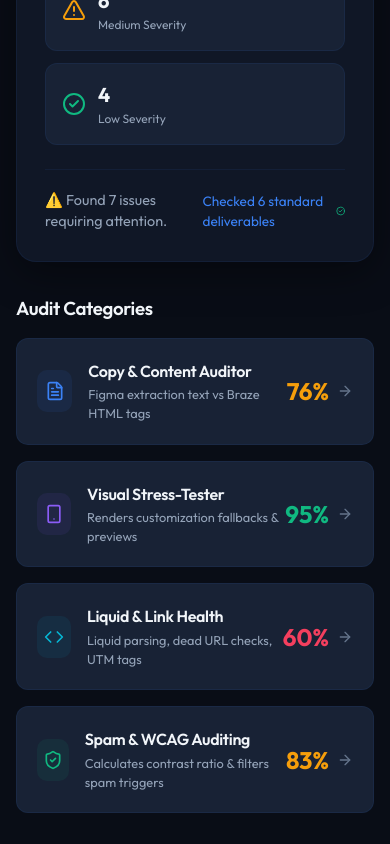
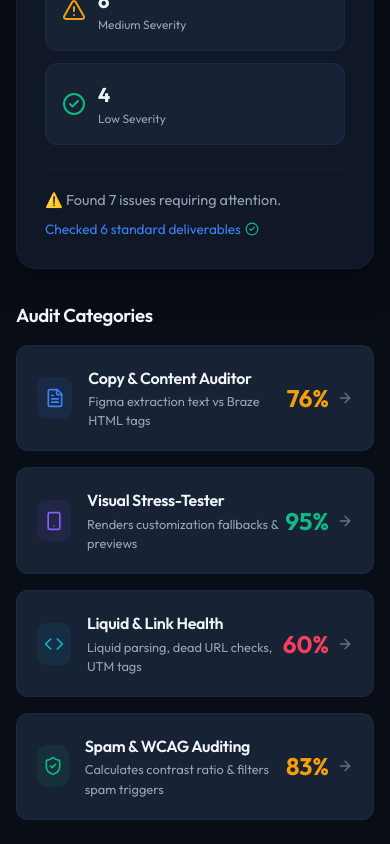
Before and after one commit to mzubtsova/omni-qa-braze, a React (Vite) app: page / in a window 390 px wide. Shown: the part 1082-1926 px from the top of the page. Built offline with nearby package versions, Linux system fonts and the light colour scheme.

Commit message:
design: add channel tab wrap support and stats layout wrap for mobile viewports

```diff
--- a/src/components/CopyAuditor.jsx
+++ b/src/components/CopyAuditor.jsx
@@ -172,7 +172,7 @@ export default function CopyAuditor({
           </div>
 
           {/* Channel selector tabs inside Copy Auditor */}
-          <div style={{ display: 'flex', gap: '0.25rem', backgroundColor: 'var(--bg-tertiary)', padding: '0.25rem', borderRadius: 'var(--border-radius-sm)', border: '1px solid var(--border-color)', marginBottom: '0.25rem' }}>
+          <div className="copy-auditor-tabs">
             <button
               type="button"
               onClick={() => setEditorChannel('email')}
--- a/src/components/Overview.jsx
+++ b/src/components/Overview.jsx
@@ -248,7 +248,7 @@ OmniQA Quality Assurance Engine`;
             </div>
           </div>
 
-          <div style={{ borderTop: '1px solid var(--border-color)', paddingTop: '1.25rem', display: 'flex', justifyContent: 'space-between', alignItems: 'center' }}>
+          <div className="overview-footer-stats" style={{ borderTop: '1px solid var(--border-color)', paddingTop: '1.25rem' }}>
             <span style={{ fontSize: '0.9rem', color: 'var(--text-secondary)' }}>
               {issuesCount.high + issuesCount.medium === 0
                 ? '🎉 Campaign is in perfect shape to deploy!'
--- a/src/index.css
+++ b/src/index.css
@@ -723,6 +723,22 @@ h1, h2, h3, h4, h5, h6 {
   padding-left: 1rem;
 }
 
+.overview-footer-stats {
+  display: flex;
+  justify-content: space-between;
+  align-items: center;
+}
+
+.copy-auditor-tabs {
+  display: flex;
+  gap: 0.25rem;
+  background-color: var(--bg-tertiary);
+  padding: 0.25rem;
+  border-radius: var(--border-radius-sm);
+  border: 1px solid var(--border-color);
+  margin-bottom: 0.25rem;
+}
+
 /* Media Queries for Tablet and Mobile viewports */
 @media (max-width: 1024px) {
   .split-view {
@@ -833,6 +849,20 @@ h1, h2, h3, h4, h5, h6 {
     gap: 0.75rem;
   }
 
+  .overview-footer-stats {
+    flex-direction: column;
+    align-items: flex-start;
+    gap: 0.5rem;
+  }
+
+  .copy-auditor-tabs {
+    flex-wrap: wrap;
+  }
+
+  .copy-auditor-tabs button {
+    flex: 1 1 calc(50% - 0.25rem) !important;
+  }
+
   .mismatch-detail-coded {
     border-left: none;
     padding-left: 0;
```
